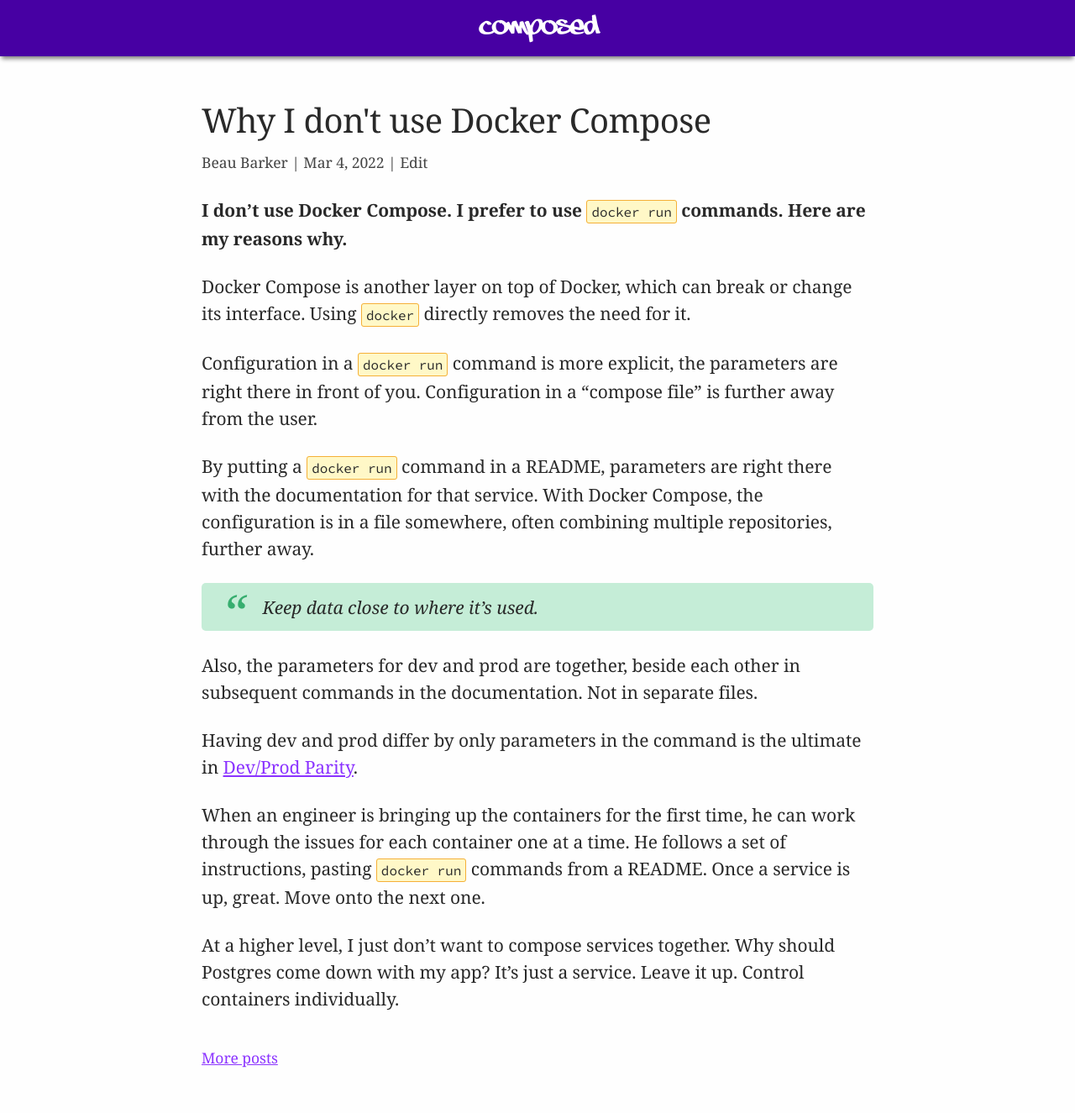
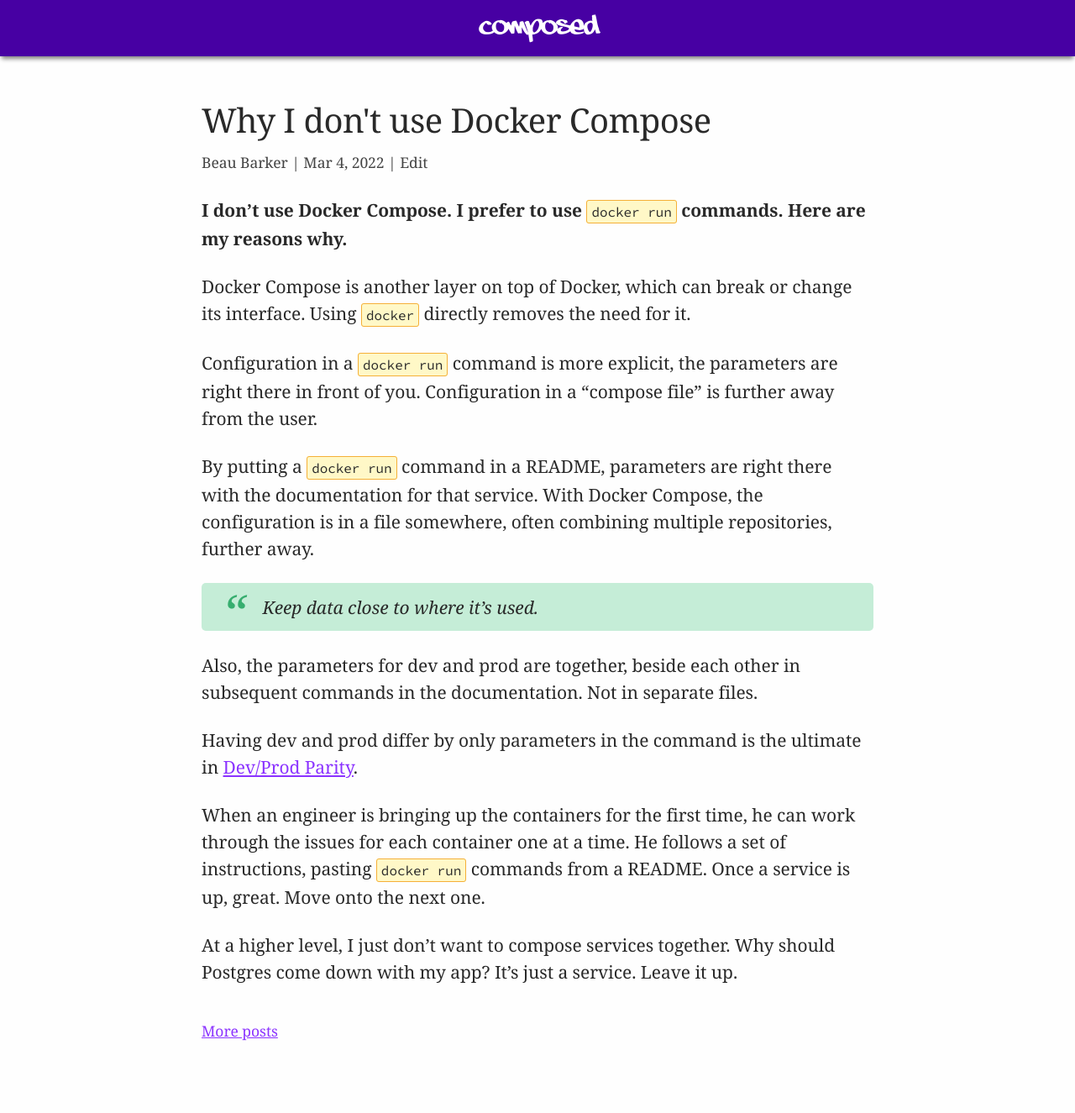
Before and after one commit to explodinglabs/explodinglabs.github.io, a Jekyll site: the page built from docs/_posts/2022-03-04-docker-compose.markdown, in a window 1280 px wide. Shown: the whole page at 84% size. Built offline with Jekyll 4.4.1, drawn with Linux system fonts in a browser that asks for light colours; after the commit the page ends 1293 px from its top, so only the background shows below that.

Commit message:
Adjust docker compose post

```diff
--- a/docs/_posts/2022-03-04-docker-compose.markdown
+++ b/docs/_posts/2022-03-04-docker-compose.markdown
@@ -31,5 +31,4 @@
 up, great. Move onto the next one.
 
 At a higher level, I just don’t want to compose services together. Why should
-Postgres come down with my app? It's just a service. Leave it up. Control
-containers individually.
+Postgres come down with my app? It's just a service. Leave it up.
```
